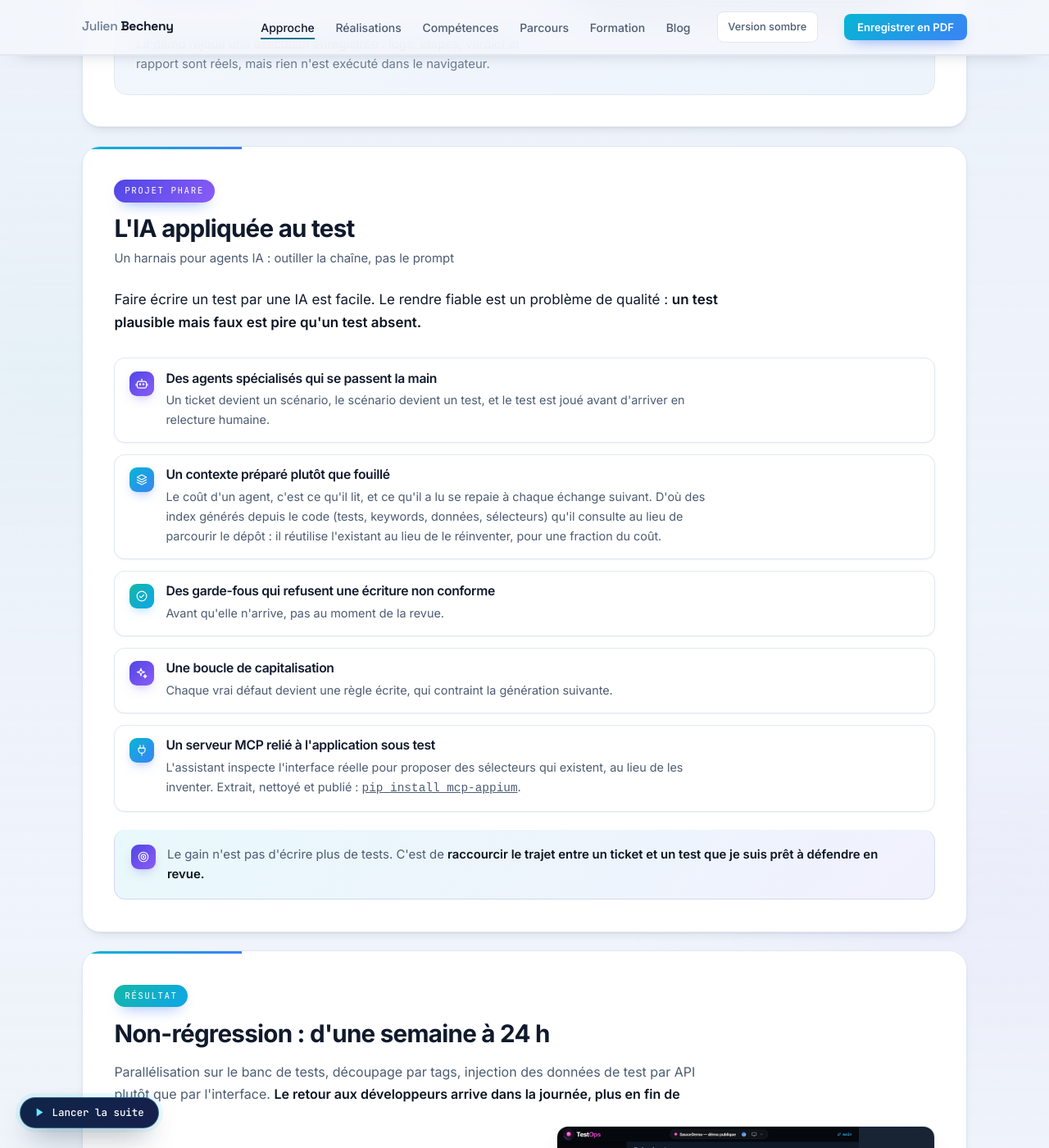
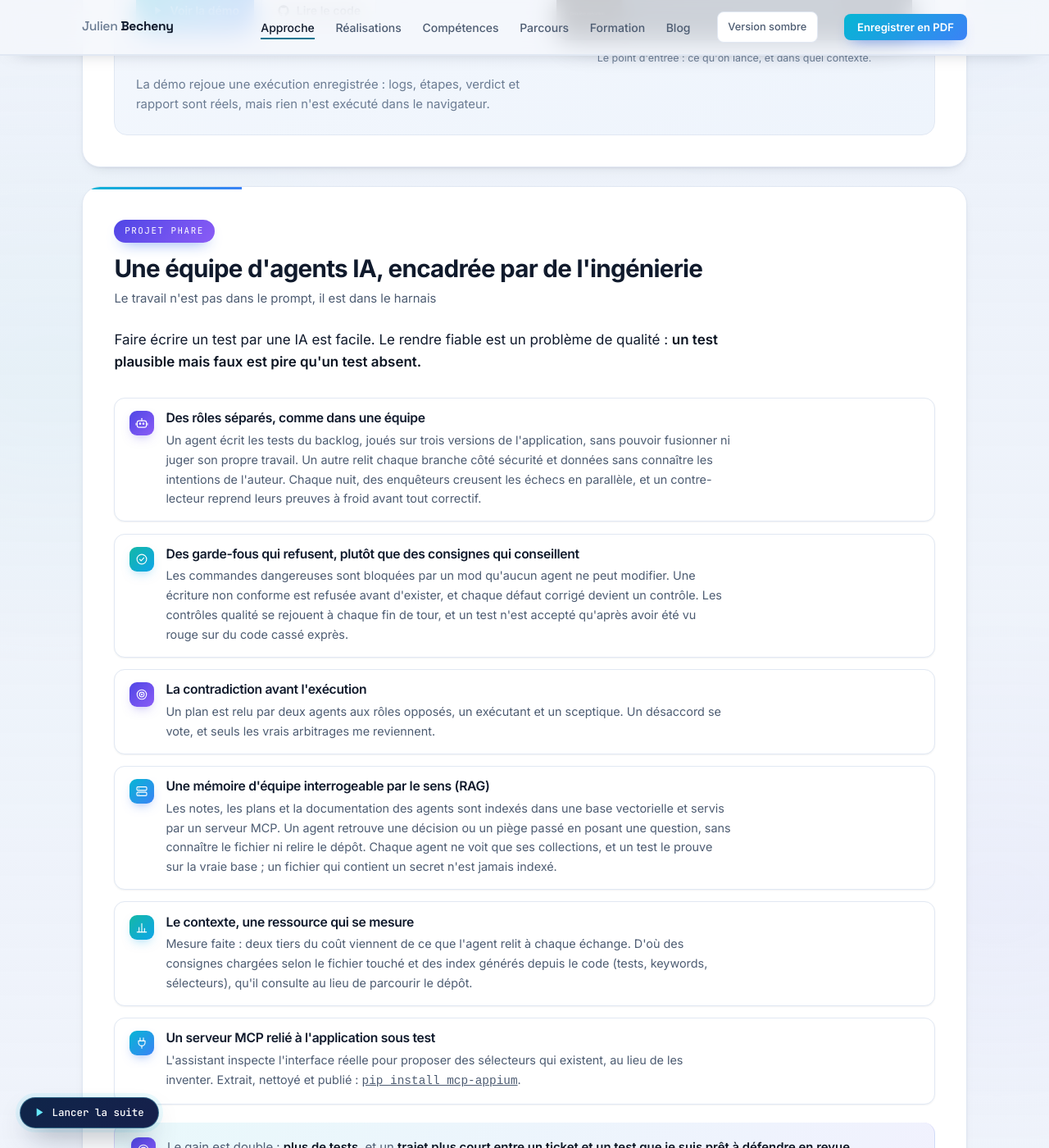
Before and after one commit to julien-becheny/julien-becheny.github.io, a Jekyll site: the page cv.html, which Jekyll copies as it is, in a window 1280 px wide and 1400 px high, scrolled down 2831 px. Shown: the whole window at 82% size. Built offline with Jekyll 4.4.1, drawn with Linux system fonts in a browser that asks for light colours; some of the changed text lies outside the part shown.

Commit message:
feat: CV à jour pour le nouveau poste, section IA réécrite autour de l'équipe d'agents et du RAG

```diff
--- a/cv.html
+++ b/cv.html
@@ -4,7 +4,7 @@
 <meta charset="utf-8">
 <meta name="viewport" content="width=device-width, initial-scale=1">
 <title>Julien Becheny · Ingénieur QA Automation</title>
-<meta name="description" content="Ingénieur QA Automation spécialisé en automatisation multi-plateformes. Framework Robot Framework / Appium couvrant Android, iOS, iPadOS, Web et Windows, et la plateforme d'orchestration qui va avec.">
+<meta name="description" content="Ingénieur QA Automation : frameworks Robot Framework sur mobile, desktop et web (Appium, Playwright), plateformes de pilotage des tests, et une équipe d'agents IA encadrée par des garde-fous et un RAG.">
 <meta name="author" content="Julien Becheny">
 <link rel="canonical" href="https://julien-becheny.github.io/cv.html">
 
@@ -85,8 +85,9 @@
       </p>
 
       <p class="hero-lede">
-        Je construis l'outillage qui rend les tests utiles : un framework Robot Framework couvrant
-        <strong>Android, iOS, iPadOS, Web et Windows</strong>, et la plateforme d'orchestration qui va avec.
+        Je construis l'outillage qui rend les tests utiles : des frameworks Robot Framework sur
+        <strong>mobile, desktop et web</strong>, les plateformes qui les pilotent, et une
+        <strong>équipe d'agents IA</strong> tenue par des garde-fous plutôt que par des prompts.
       </p>
     </div>
 
@@ -106,11 +107,11 @@
     <ul class="stats" aria-label="Chiffres clés">
       <li class="stat">
         <span class="stat-value">380+</span>
-        <span class="stat-label">tests automatisés</span>
+        <span class="stat-label">tests mobile et desktop, 5 plateformes</span>
       </li>
       <li class="stat">
-        <span class="stat-value">5</span>
-        <span class="stat-label">plateformes couvertes</span>
+        <span class="stat-value">3</span>
+        <span class="stat-label">versions d'une application web, une seule suite</span>
       </li>
       <li class="stat stat-wide">
         <span class="stat-value">24 h</span>
@@ -183,7 +184,7 @@
         <span class="tile tile-2"><svg class="ico"><use href="#i-spark"/></svg></span>
         <span class="principle-num">04</span>
         <h3>L'IA sur des rails</h3>
-        <p>Dans mon éditeur au quotidien depuis plus de deux ans : elle propose, je relis, je tranche. Cadrée elle accélère, laissée libre elle invente.</p>
+        <p>Je fais travailler une équipe d'agents, pas un assistant. Ce qui les tient, ce n'est pas le prompt : ce sont des contraintes que la machine vérifie. Cadrée elle accélère, laissée libre elle invente.</p>
       </article>
     </div>
   </div>
@@ -280,8 +281,8 @@
     <article class="feature feature-ai">
       <div class="feature-head">
         <span class="feature-tag">Projet phare</span>
-        <h3>L'IA appliquée au test</h3>
-        <p class="feature-sub">Un harnais pour agents IA : outiller la chaîne, pas le prompt</p>
+        <h3>Une équipe d'agents IA, encadrée par de l'ingénierie</h3>
+        <p class="feature-sub">Le travail n'est pas dans le prompt, il est dans le harnais</p>
       </div>
 
       <div class="feature-body">
@@ -294,29 +295,36 @@
           <li>
             <span class="tile tile-sm tile-2"><svg class="ico"><use href="#i-robot"/></svg></span>
             <div>
-              <h4>Des agents spécialisés qui se passent la main</h4>
-              <p>Un ticket devient un scénario, le scénario devient un test, et le test est joué avant d'arriver en relecture humaine.</p>
-            </div>
-          </li>
-          <li>
-            <span class="tile tile-sm"><svg class="ico"><use href="#i-layers"/></svg></span>
-            <div>
-              <h4>Un contexte préparé plutôt que fouillé</h4>
-              <p>Le coût d'un agent, c'est ce qu'il lit, et ce qu'il a lu se repaie à chaque échange suivant. D'où des index générés depuis le code (tests, keywords, données, sélecteurs) qu'il consulte au lieu de parcourir le dépôt : il réutilise l'existant au lieu de le réinventer, pour une fraction du coût.</p>
+              <h4>Des rôles séparés, comme dans une équipe</h4>
+              <p>Un agent écrit les tests du backlog, joués sur trois versions de l'application, sans pouvoir fusionner ni juger son propre travail. Un autre relit chaque branche côté sécurité et données sans connaître les intentions de l'auteur. Chaque nuit, des enquêteurs creusent les échecs en parallèle, et un contre-lecteur reprend leurs preuves à froid avant tout correctif.</p>
             </div>
           </li>
           <li>
             <span class="tile tile-sm tile-3"><svg class="ico"><use href="#i-check"/></svg></span>
             <div>
-              <h4>Des garde-fous qui refusent une écriture non conforme</h4>
-              <p>Avant qu'elle n'arrive, pas au moment de la revue.</p>
+              <h4>Des garde-fous qui refusent, plutôt que des consignes qui conseillent</h4>
+              <p>Les commandes dangereuses sont bloquées par un mod qu'aucun agent ne peut modifier. Une écriture non conforme est refusée avant d'exister, et chaque défaut corrigé devient un contrôle. Les contrôles qualité se rejouent à chaque fin de tour, et un test n'est accepté qu'après avoir été vu rouge sur du code cassé exprès.</p>
             </div>
           </li>
           <li>
-            <span class="tile tile-sm tile-2"><svg class="ico"><use href="#i-spark"/></svg></span>
+            <span class="tile tile-sm tile-2"><svg class="ico"><use href="#i-target"/></svg></span>
             <div>
-              <h4>Une boucle de capitalisation</h4>
-              <p>Chaque vrai défaut devient une règle écrite, qui contraint la génération suivante.</p>
+              <h4>La contradiction avant l'exécution</h4>
+              <p>Un plan est relu par deux agents aux rôles opposés, un exécutant et un sceptique. Un désaccord se vote, et seuls les vrais arbitrages me reviennent.</p>
+            </div>
+          </li>
+          <li>
+            <span class="tile tile-sm"><svg class="ico"><use href="#i-server"/></svg></span>
+            <div>
+              <h4>Une mémoire d'équipe interrogeable par le sens (RAG)</h4>
+              <p>Les notes, les plans et la documentation des agents sont indexés dans une base vectorielle et servis par un serveur MCP. Un agent retrouve une décision ou un piège passé en posant une question, sans connaître le fichier ni relire le dépôt. Chaque agent ne voit que ses collections, et un test le prouve sur la vraie base ; un fichier qui contient un secret n'est jamais indexé.</p>
+            </div>
+          </li>
+          <li>
+            <span class="tile tile-sm tile-3"><svg class="ico"><use href="#i-chart"/></svg></span>
+            <div>
+              <h4>Le contexte, une ressource qui se mesure</h4>
+              <p>Mesure faite : deux tiers du coût viennent de ce que l'agent relit à chaque échange. D'où des consignes chargées selon le fichier touché et des index générés depuis le code (tests, keywords, sélecteurs), qu'il consulte au lieu de parcourir le dépôt.</p>
             </div>
           </li>
           <li>
@@ -330,7 +338,7 @@
 
         <p class="feature-around plus-card">
           <span class="tile tile-sm tile-2"><svg class="ico"><use href="#i-target"/></svg></span>
-          <span>Le gain n'est pas d'écrire plus de tests. C'est de <strong>raccourcir le trajet entre un ticket
+          <span>Le gain est double : <strong>plus de tests</strong>, et un <strong>trajet plus court entre un ticket
           et un test que je suis prêt à défendre en revue.</strong></span>
         </p>
       </div>
@@ -432,7 +440,7 @@
       <div class="skill-group skill-group-wide">
         <h3><span class="tile tile-sm"><svg class="ico"><use href="#i-spark"/></svg></span>IA &amp; agents</h3>
         <ul class="chips">
-          <li>Claude Code</li><li>GitHub Copilot</li><li>MCP</li><li>Hooks</li><li>Agents / skills</li><li>Harness engineering</li>
+          <li>Claude Code</li><li>Orchestration multi-agents</li><li>RAG</li><li>ChromaDB</li><li>MCP</li><li>Hooks</li><li>Agents / skills</li><li>Harness engineering</li><li>Tests par mutation</li>
         </ul>
       </div>
     </div>
@@ -449,9 +457,33 @@
 
       <li class="job job-current">
         <div class="job-meta">
-          <span class="job-dates">mars 2023 – aujourd'hui</span>
+          <span class="job-dates">oct. 2026 – aujourd'hui</span>
+          <span class="job-place">Montpellier · Hybride</span>
+          <span class="badge-current">En poste</span>
+        </div>
+        <div class="job-content">
+          <h3>Ingénieur QA Automation</h3>
+          <p class="job-company">Astech Solutions <span>· CDI</span></p>
+          <p class="job-context">Éditeur de logiciels de gestion des services techniques et du patrimoine pour les collectivités, plus de 700 structures équipées.</p>
+          <p class="job-mission">Fiabiliser une application web métier en service sur plusieurs versions à la fois, avec une suite de tests et une équipe d'agents IA qui tiennent dans la durée.</p>
+          <ul class="job-points">
+            <li><strong>Migration de Selenium vers Playwright.</strong> Toute la suite migrée sur place en un mois, sans perdre l'historique d'un seul test ; les runs de nuit ont continué pendant la migration.</li>
+            <li><strong>Une suite, trois versions de l'application.</strong> Chaque différence est choisie d'après la version affichée, jamais par essai puis repli : de 0 à 21 tests verts sur 21 sur les versions anciennes, sans régression masquée.</li>
+            <li><strong>Couverture et qualité de l'outillage.</strong> Référentiel fonctionnel, suite passée de 163 à 231 tests en six semaines (au 24/11/2026) ; contrôles en 11&nbsp;s sur le poste, tests unitaires validés par mutation.</li>
+            <li><strong>Pilotage des tests.</strong> Interface web conteneurisée : lancement, suivi en direct, résultats des nuits, couverture fonctionnelle et charge des machines.</li>
+            <li><strong>Performance et diagnostic.</strong> Mesure automatisée des temps d'affichage entre versions, premiers tirs de charge avec Locust et k6, lecture des sessions enregistrées : une même requête SQL relevée jusqu'à 90 fois en 28&nbsp;s.</li>
+            <li><strong>Équipe d'agents IA.</strong> Écriture des tests du backlog, relecture sécurité, analyse des échecs de nuit jusqu'au verdict avec contre-lecture ; garde-fous exécutables, relecture contradictoire des plans, mémoire d'équipe en RAG.</li>
+          </ul>
+          <ul class="chips chips-tech">
+            <li>Python</li><li>Robot Framework</li><li>Playwright</li><li>SQL Server</li><li>Docker</li><li>pabot</li><li>Allure</li><li>Locust</li><li>k6</li><li>Claude Code</li><li>RAG</li>
+          </ul>
+        </div>
+      </li>
+
+      <li class="job">
+        <div class="job-meta">
+          <span class="job-dates">mars 2023 – sept. 2026</span>
           <span class="job-place">Castries · Hybride</span>
-          <span class="badge-current">En poste</span>
         </div>
         <div class="job-content">
           <h3>Ingénieur QA Automation / SDET</h3>
@@ -605,7 +637,7 @@
   <div class="wrap">
     <div class="cta-panel">
       <div class="cta-main">
-        <p class="cta-kicker">Ouvert aux opportunités</p>
+        <p class="cta-kicker">Échangeons</p>
         <h2 id="cta-title">Parlons de vos tests</h2>
         <p class="cta-lede">
           Une campagne de non-régression trop longue, un framework devenu ingérable,
```
Also changed, not shown: other parts of cv.html (+2 -2 lines).
